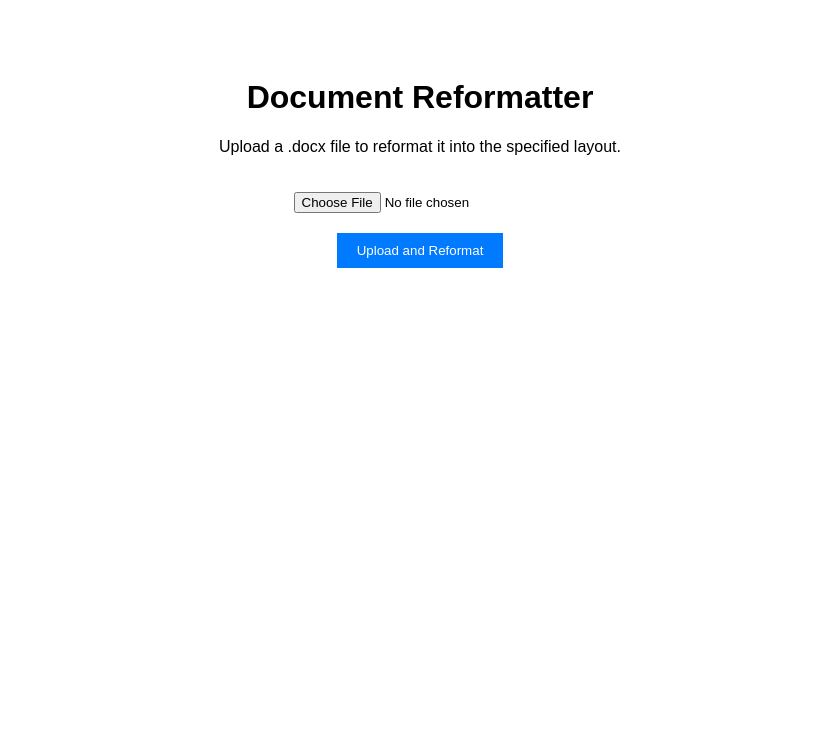
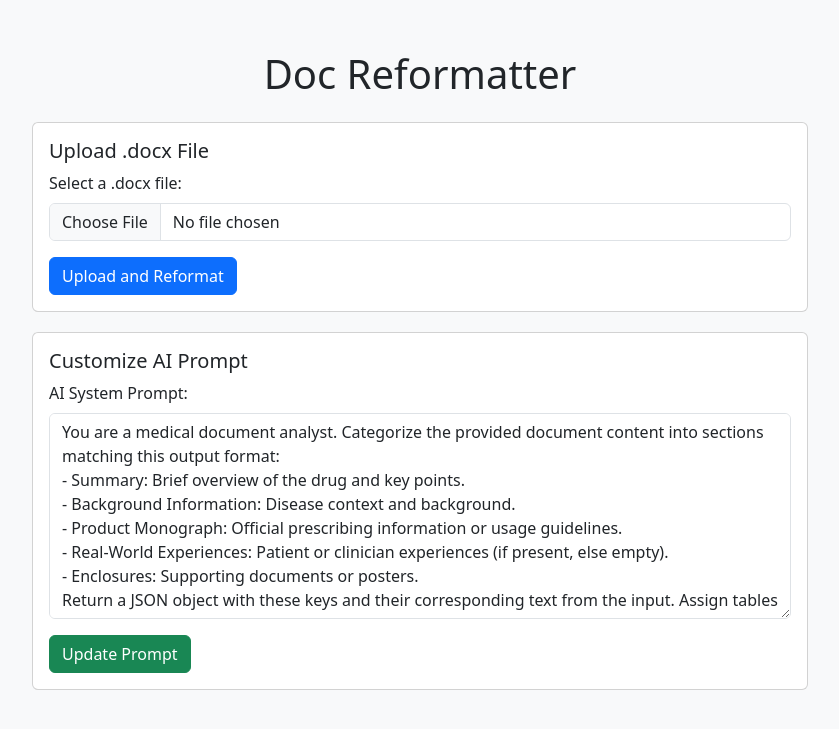
Before and after one commit to joepiercefireside/docreformatter, a Flask app: page / in a window 1280 px wide. Shown: the top 729 px of the page, without its empty margins (220-1059 px from the left). Run offline with Flask 3, Linux system fonts and the light colour scheme; some libraries are stand-ins or nearby versions.

Commit message:
add UI for prompt engineering

```diff
--- a/app.py
+++ b/app.py
@@ -1,4 +1,4 @@
-from flask import Flask, request, send_file, render_template
+from flask import Flask, request, send_file, render_template, jsonify
 from docx import Document
 from docx.shared import Pt
 from docx.enum.text import WD_ALIGN_PARAGRAPH
@@ -18,6 +18,41 @@ app.config['MAX_CONTENT_LENGTH'] = 16 * 1024 * 1024  # 16MB max file size
 # Get AI API config from environment variables
 AI_API_URL = os.environ.get('AI_API_URL', 'https://api.openai.com/v1/chat/completions')
 API_KEY = os.environ.get('API_KEY', 'your-api-key')
+
+# Path to store AI prompt
+PROMPT_FILE = os.path.join(app.config['UPLOAD_FOLDER'], 'ai_prompt.json')
+
+# Default AI system prompt
+DEFAULT_AI_PROMPT = """You are a medical document analyst. Categorize the provided document content into sections matching this output format:
+- Summary: Brief overview of the drug and key points.
+- Background Information: Disease context and background.
+- Product Monograph: Official prescribing information or usage guidelines.
+- Real-World Experiences: Patient or clinician experiences (if present, else empty).
+- Enclosures: Supporting documents or posters.
+Return a JSON object with these keys and their corresponding text from the input. Assign tables to relevant sections (e.g., Clinical Trial Results). Preserve references separately. Ensure the response is valid JSON. For tables, return a dictionary where keys are section names and values are lists of rows, each row being a list of cell values."""
+
+def load_ai_prompt():
+    """Load the AI prompt from file or return the default."""
+    try:
+        if os.path.exists(PROMPT_FILE):
+            with open(PROMPT_FILE, 'r') as f:
+                data = json.load(f)
+                return data.get('prompt', DEFAULT_AI_PROMPT)
+        return DEFAULT_AI_PROMPT
+    except Exception as e:
+        print(f"Error loading AI prompt: {str(e)}")
+        return DEFAULT_AI_PROMPT
+
+def save_ai_prompt(prompt):
+    """Save the AI prompt to file."""
+    try:
+        os.makedirs(app.config['UPLOAD_FOLDER'], exist_ok=True)
+        with open(PROMPT_FILE, 'w') as f:
+            json.dump({'prompt': prompt}, f)
+        print(f"Saved AI prompt: {prompt[:100]}...")
+    except Exception as e:
+        print(f"Error saving AI prompt: {str(e)}")
+        raise
 
 def extract_content_from_docx(file_path):
     """Extract text, tables, and references from a .docx file."""
@@ -61,16 +96,13 @@ def call_ai_api(content):
     text = "\n".join(content["text"])
     tables = json.dumps(content["tables"])
 
+    # Load the current AI prompt
+    ai_prompt = load_ai_prompt()
+
     messages = [
         {
             "role": "system",
-            "content": "You are a medical document analyst. Categorize the provided document content into sections matching this output format: "
-                       "- Summary: Brief overview of the drug and key points.\n"
-                       "- Background Information: Disease context and background.\n"
-                       "- Product Monograph: Official prescribing information or usage guidelines.\n"
-                       "- Real-World Experiences: Patient or clinician experiences (if present, else empty).\n"
-                       "- Enclosures: Supporting documents or posters.\n"
-                       "Return a JSON object with these keys and their corresponding text from the input. Assign tables to relevant sections (e.g., Clinical Trial Results). Preserve references separately. Ensure the response is valid JSON. For tables, return a dictionary where keys are section names and values are lists of rows, each row being a list of cell values."
+            "content": ai_prompt
         },
         {
             "role": "user",
@@ -276,8 +308,23 @@ def create_reformatted_docx(sections, output_path, drug_name="KRESLADI"):
 
 @app.route('/')
 def index():
-    """Render the upload form."""
-    return render_template('index.html')
+    """Render the upload form with the current AI prompt."""
+    ai_prompt = load_ai_prompt()
+    return render_template('index.html', ai_prompt=ai_prompt)
+
+@app.route('/update_prompt', methods=['POST'])
+def update_prompt():
+    """Update the AI system prompt."""
+    try:
+        data = request.form
+        new_prompt = data.get('prompt', '').strip()
+        if not new_prompt:
+            return jsonify({'error': 'Prompt cannot be empty'}), 400
+        save_ai_prompt(new_prompt)
+        return jsonify({'message': 'Prompt updated successfully'}), 200
+    except Exception as e:
+        print(f"Error updating prompt: {str(e)}")
+        return jsonify({'error': f'Failed to update prompt: {str(e)}'}), 500
 
 @app.route('/upload', methods=['POST'])
 def upload_file():
--- a/templates/index.html
+++ b/templates/index.html
@@ -1,24 +1,92 @@
 <!DOCTYPE html>
-<html>
+<html lang="en">
 <head>
-    <title>Document Reformatter</title>
+    <meta charset="UTF-8">
+    <meta name="viewport" content="width=device-width, initial-scale=1.0">
+    <title>Doc Reformatter</title>
+    <link href="https://cdn.jsdelivr.net/npm/bootstrap@5.3.2/dist/css/bootstrap.min.css" rel="stylesheet">
     <style>
-        body { font-family: Arial, sans-serif; text-align: center; padding: 50px; }
-        .container { max-width: 600px; margin: auto; }
-        input[type="file"] { margin: 20px 0; }
-        button { padding: 10px 20px; background-color: #007bff; color: white; border: none; cursor: pointer; }
-        button:hover { background-color: #0056b3; }
+        body {
+            background-color: #f8f9fa;
+        }
+        .container {
+            max-width: 800px;
+            margin-top: 50px;
+        }
+        .card {
+            margin-bottom: 20px;
+        }
+        #promptFeedback {
+            display: none;
+        }
     </style>
 </head>
 <body>
     <div class="container">
-        <h1>Document Reformatter</h1>
-        <p>Upload a .docx file to reformat it into the specified layout.</p>
-        <form action="/upload" method="post" enctype="multipart/form-data">
-            <input type="file" name="file" accept=".docx" required>
-            <br>
-            <button type="submit">Upload and Reformat</button>
-        </form>
+        <h1 class="text-center mb-4">Doc Reformatter</h1>
+
+        <!-- File Upload Section -->
+        <div class="card">
+            <div class="card-body">
+                <h5 class="card-title">Upload .docx File</h5>
+                <form action="/upload" method="post" enctype="multipart/form-data">
+                    <div class="mb-3">
+                        <label for="file" class="form-label">Select a .docx file:</label>
+                        <input type="file" class="form-control" id="file" name="file" accept=".docx" required>
+                    </div>
+                    <button type="submit" class="btn btn-primary">Upload and Reformat</button>
+                </form>
+            </div>
+        </div>
+
+        <!-- AI Prompt Section -->
+        <div class="card">
+            <div class="card-body">
+                <h5 class="card-title">Customize AI Prompt</h5>
+                <form id="promptForm">
+                    <div class="mb-3">
+                        <label for="prompt" class="form-label">AI System Prompt:</label>
+                        <textarea class="form-control" id="prompt" name="prompt" rows="8" required>{{ ai_prompt }}</textarea>
+                    </div>
+                    <button type="submit" class="btn btn-success">Update Prompt</button>
+                </form>
+                <div id="promptFeedback" class="alert mt-3"></div>
+            </div>
+        </div>
     </div>
+
+    <script src="https://cdn.jsdelivr.net/npm/bootstrap@5.3.2/dist/js/bootstrap.bundle.min.js"></script>
+    <script>
+        document.getElementById('promptForm').addEventListener('submit', async function(e) {
+            e.preventDefault();
+            const prompt = document.getElementById('prompt').value;
+            const feedback = document.getElementById('promptFeedback');
+
+            try {
+                const response = await fetch('/update_prompt', {
+                    method: 'POST',
+                    headers: { 'Content-Type': 'application/x-www-form-urlencoded' },
+                    body: new URLSearchParams({ prompt })
+                });
+                const data = await response.json();
+
+                feedback.style.display = 'block';
+                if (response.ok) {
+                    feedback.className = 'alert alert-success mt-3';
+                    feedback.textContent = data.message;
+                } else {
+                    feedback.className = 'alert alert-danger mt-3';
+                    feedback.textContent = data.error;
+                }
+
+                setTimeout(() => { feedback.style.display = 'none'; }, 3000);
+            } catch (error) {
+                feedback.style.display = 'block';
+                feedback.className = 'alert alert-danger mt-3';
+                feedback.textContent = 'Error updating prompt';
+                setTimeout(() => { feedback.style.display = 'none'; }, 3000);
+            }
+        });
+    </script>
 </body>
 </html>
```
